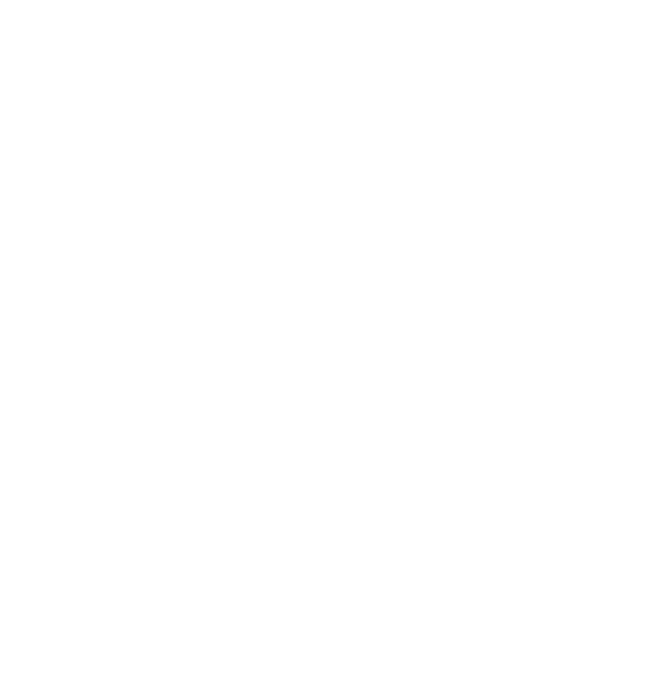
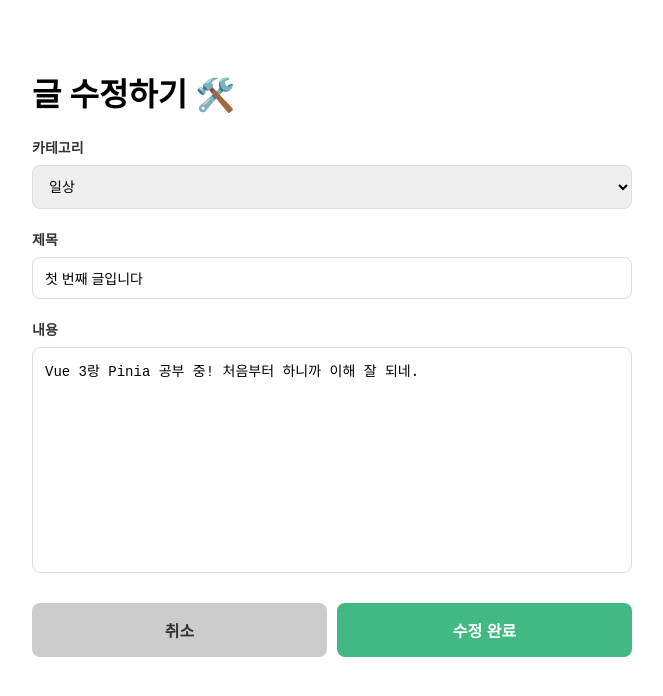
Before and after one commit to bbosick123/blog-project, a Vue app: page /post/1/edit in a window 1280 px wide. Before the commit this address had no page. Shown: the top 696 px of the page, without its empty margins (308-971 px from the left). Built offline with nearby package versions, Linux system fonts and the light colour scheme.

Commit message:
수정하기 추가
수정하기 추가

```diff
--- a/src/router/index.js
+++ b/src/router/index.js
@@ -2,6 +2,7 @@
 import HomeView from '../views/HomeView.vue'
 import WriteView from '../views/WriteView.vue'
 import ReadView from '../views/ReadView.vue'
+import EditView from '../views/EditView.vue'
 
 const router = createRouter({
   history: createWebHistory(import.meta.env.BASE_URL),
@@ -21,6 +22,12 @@
       name: 'read',
       component: ReadView,
     },
+
+    {
+      path: '/post/:id/edit', // 상세 페이지 뒤에 /edit을 붙이는 실무 관례
+      name: 'edit',
+      component: EditView,
+    },
   ],
 })
 
--- a/src/stores/posts.js
+++ b/src/stores/posts.js
@@ -43,5 +43,21 @@
     posts.value = posts.value.filter((p) => p.id !== id)
   }
 
-  return { posts, addPost, deletePost } // 👈 밖으로 내보내기 잊지 말기!
+  // src/stores/posts.js 내부
+
+  const editPost = (id, updatedData) => {
+    // 1. 수정할 글이 몇 번째 칸에 있는지 확인 (실무 필수 도구!)
+    const index = posts.value.findIndex((p) => p.id === id)
+
+    if (index !== -1) {
+      // 2. 덮어쓰기 신공! 기존 데이터(...복사) 위에 새 데이터(updatedData)를 올림
+      posts.value[index] = {
+        ...posts.value[index], // ID, 조회수 등 기존 정보 유지
+        ...updatedData, // 사용자가 수정한 제목, 내용 등만 덮어쓰기
+      }
+    }
+  }
+
+  // ⚠️ return 부분에 editPost 꼭 추가해줘!
+  return { posts, addPost, deletePost, editPost }
 })
--- /dev/null
+++ b/src/views/EditView.vue
@@ -0,0 +1,150 @@
+<script setup>
+import { ref, onMounted } from 'vue'
+import { useRoute, useRouter } from 'vue-router'
+import { usePostStore } from '@/stores/posts'
+
+const route = useRoute()
+const router = useRouter()
+const store = usePostStore()
+
+// 1. 입력창과 연결할 반응형 변수 (초기값은 비워둠)
+const title = ref('')
+const content = ref('')
+const category = ref('일상')
+
+// 2. URL에서 수정할 글의 ID 가져오기
+const postId = Number(route.params.id)
+
+// 3. 페이지가 열릴 때 기존 데이터 불러오기
+onMounted(() => {
+  const post = store.posts.find((p) => p.id === postId)
+
+  if (post) {
+    // 찾은 데이터를 입력창 변수에 쏙 넣어줌 (복사본 생성)
+    title.value = post.title
+    content.value = post.content
+    category.value = post.category
+  } else {
+    alert('해당 글을 찾을 수 없습니다.')
+    router.push({ name: 'home' })
+  }
+})
+
+// 수정 완료 버튼 함수
+const updatePost = () => {
+  if (!title.value || !content.value) {
+    alert('제목과 내용을 입력해주세요.')
+    return
+  }
+
+  // 스토어의 수정 함수 호출 (우리가 아까 만든 editPost)
+  store.editPost(postId, {
+    title: title.value,
+    content: content.value,
+    category: category.value,
+  })
+
+  // 수정 완료 후 다시 상세 페이지로 이동
+  router.push({ name: 'read', params: { id: postId } })
+}
+
+// 취소 버튼 함수
+const goBack = () => {
+  router.back() // 이전 페이지(상세페이지)로 돌아가기
+}
+</script>
+
+<template>
+  <div>
+    <h1>글 수정하기 🛠️</h1>
+
+    <div class="form-wrapper">
+      <div class="form-item">
+        <label>카테고리</label>
+        <select v-model="category">
+          <option>일상</option>
+          <option>취업</option>
+          <option>공부</option>
+          <option>잡담</option>
+        </select>
+      </div>
+
+      <div class="form-item">
+        <label>제목</label>
+        <input type="text" v-model="title" placeholder="제목을 입력하세요" />
+      </div>
+
+      <div class="form-item">
+        <label>내용</label>
+        <textarea v-model="content" placeholder="내용을 입력하세요"></textarea>
+      </div>
+
+      <div class="btn-group">
+        <button class="btn-cancel" @click="goBack">취소</button>
+        <button class="btn-submit" @click="updatePost">수정 완료</button>
+      </div>
+    </div>
+  </div>
+</template>
+
+<style scoped>
+/* 용식쓰의 WriteView 디자인 그대로 유지 */
+.form-wrapper {
+  display: flex;
+  flex-direction: column;
+  gap: 20px;
+  margin-top: 20px;
+}
+.form-item {
+  display: flex;
+  flex-direction: column;
+  gap: 8px;
+}
+label {
+  font-weight: bold;
+  font-size: 14px;
+  color: #333;
+}
+input,
+select,
+textarea {
+  padding: 12px;
+  border: 1px solid #ddd;
+  border-radius: 8px;
+  font-size: 14px;
+}
+textarea {
+  height: 200px;
+  resize: none;
+}
+
+.btn-group {
+  display: flex;
+  gap: 10px;
+  margin-top: 10px;
+}
+
+button {
+  flex: 1;
+  padding: 15px;
+  border: none;
+  border-radius: 8px;
+  font-size: 16px;
+  font-weight: bold;
+  cursor: pointer;
+  transition: opacity 0.2s;
+}
+button:hover {
+  opacity: 0.8;
+}
+
+.btn-cancel {
+  background-color: #ccc;
+  color: #333;
+}
+
+.btn-submit {
+  background-color: #42b883;
+  color: white;
+}
+</style>
--- a/src/views/ReadView.vue
+++ b/src/views/ReadView.vue
@@ -8,7 +8,6 @@
 const store = usePostStore() // 데이터 창고 🏬
 
 // 2. 핵심 로직: 주소창의 id(문자)를 가져와서 숫자(Number)로 변환!
-// (이거 안 하면 못 찾음!)
 const postId = Number(route.params.id)
 
 // 3. 창고에서 내 ID랑 똑같은 글 찾아내기
@@ -17,6 +16,14 @@
 // 목록으로 돌아가기 함수
 const goBack = () => {
   router.push({ name: 'home' })
+}
+
+// ✅ 수정 페이지로 이동하는 함수 (실무 정석: name 기반 이동) [cite: 2025-11-28]
+const goToEdit = () => {
+  router.push({
+    name: 'edit',
+    params: { id: postId },
+  })
 }
 </script>
 
@@ -40,6 +47,7 @@
 
       <div class="btn-area">
         <button class="btn-list" @click="goBack">목록으로</button>
+        <button class="btn-edit" @click="goToEdit">수정하기</button>
       </div>
     </div>
 
@@ -106,7 +114,9 @@
 
 .btn-area {
   margin-top: 40px;
-  text-align: center;
+  display: flex; /* 버튼들 가로 배치를 위해 flex 추가 */
+  justify-content: center;
+  gap: 12px; /* 버튼 사이 간격 */
 }
 
 .btn-list {
@@ -124,6 +134,23 @@
   background-color: #333;
 }
 
+/* ✅ 수정하기 버튼 스타일 */
+.btn-edit {
+  background-color: #42b883;
+  color: white;
+  padding: 12px 30px;
+  border: none;
+  border-radius: 6px;
+  font-size: 16px;
+  font-weight: bold;
+  cursor: pointer;
+  transition: background 0.2s;
+}
+
+.btn-edit:hover {
+  background-color: #3aa876;
+}
+
 .not-found {
   text-align: center;
   padding: 50px 0;
```
